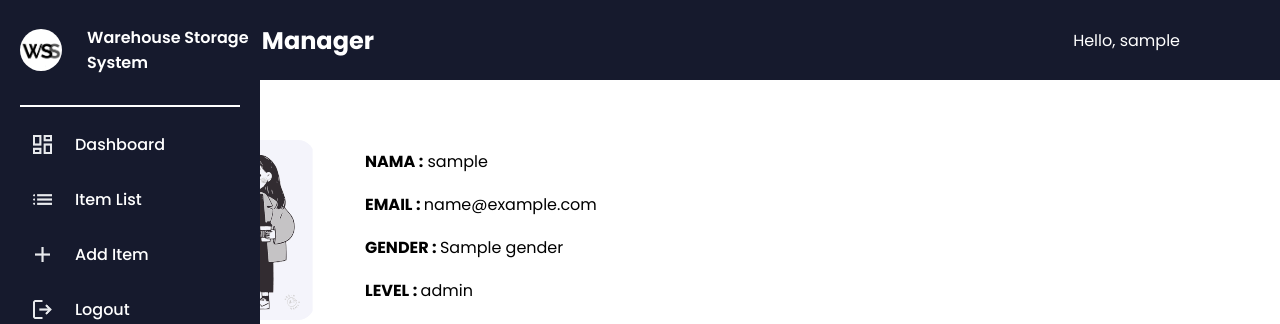
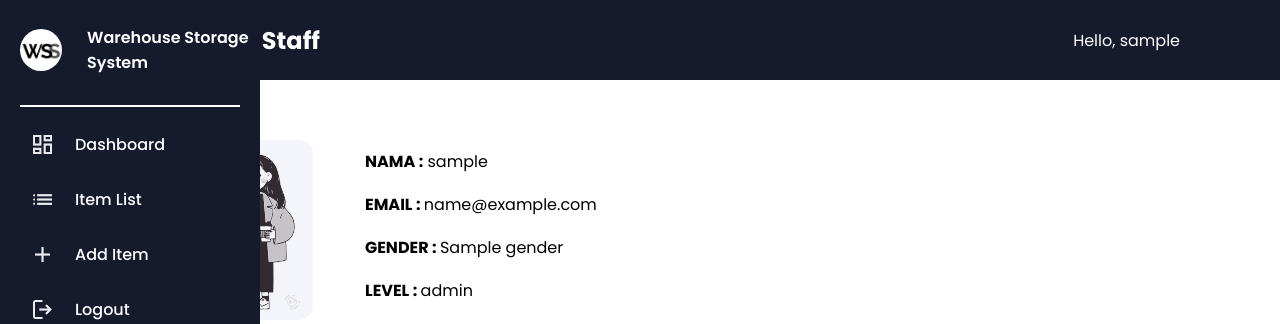
Before and after one commit to DiffRaz/wss-pblrks302, a Flask app: template templates/dashboard1.html in a window 1280 px wide. Shown: the top 324 px of the page. Run offline with Flask 3, Linux system fonts and the light colour scheme; the template is opened without the code that fills it: most values are stand-ins (such as "Sample title", 1, 10 or a date in 2020).

Commit message:
fix typo

```diff
--- a/templates/dashboard1.html
+++ b/templates/dashboard1.html
@@ -13,7 +13,7 @@
 <body>
     <div class="content">
       <div class="header">
-        <h2>Dashboard - Manager</h2>
+        <h2>Dashboard - Staff</h2>
         <p>Hello, {{username}}</p>
       </div>
       <div class="user-info">
```
